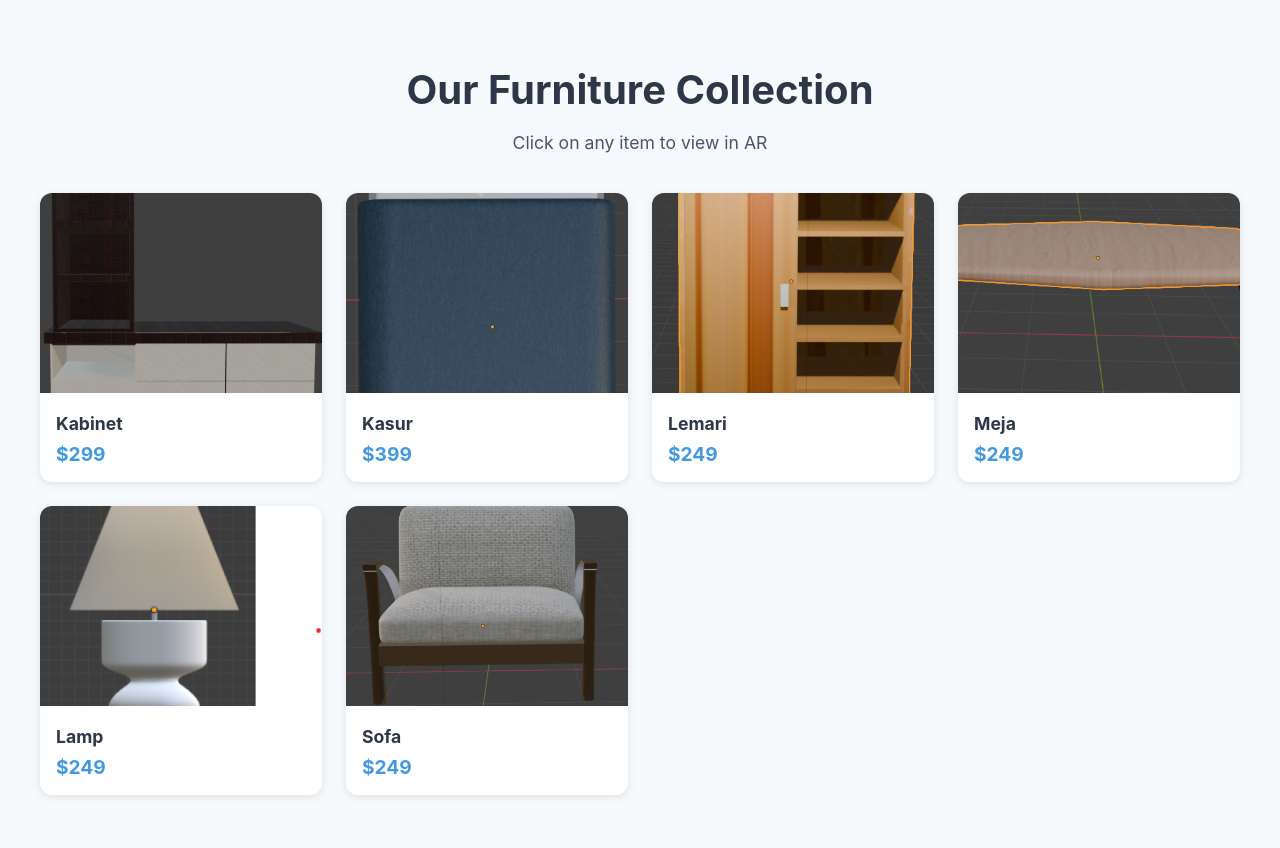
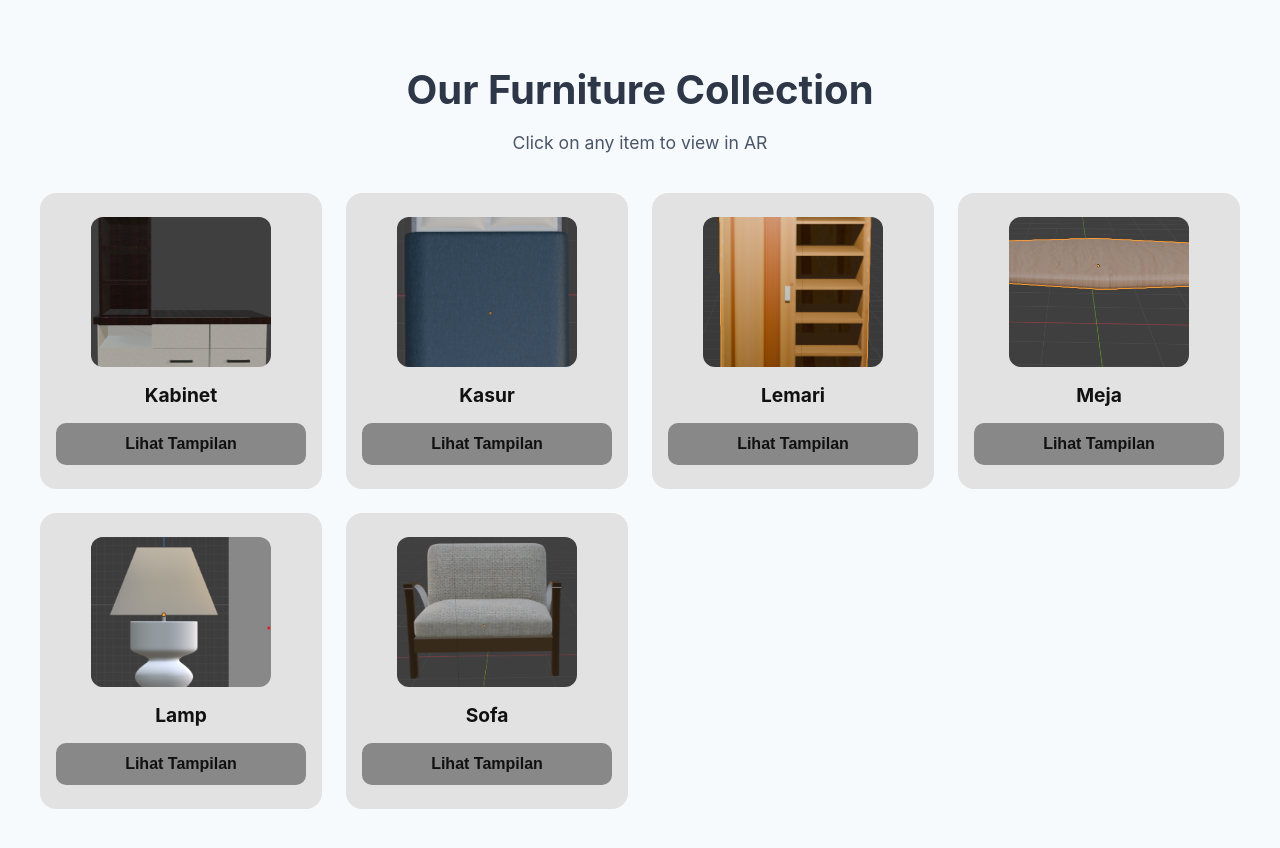
Before and after one commit to trisnapermadi7/FurnitureDemo, a React (Create React App) app: page /furniture in a window 1280 px wide. Shown: the top 848 px of the page. Built offline with nearby package versions, Linux system fonts and the light colour scheme.

Commit message:
Furniturecard ArView

```diff
--- a/src/components/ARView.js
+++ b/src/components/ARView.js
@@ -1,6 +1,6 @@
 import React, { useEffect, useState } from 'react';
 import * as THREE from 'three';
-import { ARButton } from 'three/examples/jsm/webxr/ARButton';
+// import { ARButton } from 'three/examples/jsm/webxr/ARButton';
 import { GLTFLoader } from 'three/examples/jsm/loaders/GLTFLoader';
 import { XREstimatedLight } from 'three/examples/jsm/webxr/XREstimatedLight';
 import { useParams, useNavigate } from 'react-router-dom';
@@ -96,13 +96,13 @@ function ARView() {
       scene.remove(xrLight);
     });
 
-    let arButton = ARButton.createButton(renderer, {
-      requiredFeatures: ["hit-test"],
-      optionalFeatures: ["dom-overlay", "light-estimation"],
-      domOverlay: { root: document.body },
-    });
-    arButton.style.bottom = "22%";
-    document.body.appendChild(arButton);
+    // let arButton = ARButton.createButton(renderer, {
+    //   requiredFeatures: ["hit-test"],
+    //   optionalFeatures: ["dom-overlay", "light-estimation"],
+    //   domOverlay: { root: document.body },
+    // });
+    // arButton.style.bottom = "22%";
+    // document.body.appendChild(arButton);
 
     for (let i = 0; i < models.length; i++) {
       const loader = new GLTFLoader();
--- a/src/components/FurnitureCard.css
+++ b/src/components/FurnitureCard.css
@@ -1,36 +1,58 @@
 .furniture-card {
-  background: white;
-  border-radius: 12px;
-  box-shadow: 0 2px 8px rgba(0, 0, 0, 0.1);
+  background: #e2e2e2; /* abu-abu muda */
+  border-radius: 16px;
+  box-shadow: none;
   overflow: hidden;
   cursor: pointer;
-  transition: all 0.2s;
+  padding: 24px 16px;
+  display: flex;
+  flex-direction: column;
+  align-items: center;
+  transition: transform 0.2s;
 }
 
 .furniture-card:hover {
   transform: translateY(-4px);
-  box-shadow: 0 4px 12px rgba(0, 0, 0, 0.15);
 }
 
 .card-image {
-  width: 100%;
-  height: 200px;
+  width: 180px;
+  height: 150px;
   object-fit: cover;
+  border-radius: 12px;
+  background: #888;
+  margin-bottom: 16px;
 }
 
 .card-info {
-  padding: 16px;
+  width: 100%;
+  display: flex;
+  flex-direction: column;
+  align-items: center;
 }
 
 .card-title {
-  margin: 0;
-  font-size: 1.1rem;
-  color: #2d3748;
+  margin: 0 0 16px 0;
+  font-size: 1.2rem;
+  font-weight: bold;
+  color: #111;
+  text-align: center;
 }
 
-.card-price {
-  margin: 8px 0 0;
-  font-size: 1.2rem;
+.card-button {
+  background: #888;
+  color: #111;
   font-weight: bold;
-  color: #4299e1;
+  font-size: 1rem;
+  border: none;
+  border-radius: 10px;
+  padding: 12px 24px;
+  margin-top: 0;
+  cursor: pointer;
+  width: 100%;
+  transition: background 0.2s;
 }
+
+.card-button:hover {
+  background: #666;
+}
--- a/src/components/FurnitureCard.js
+++ b/src/components/FurnitureCard.js
@@ -1,13 +1,15 @@
 import React from 'react';
 import './FurnitureCard.css';
 
-function FurnitureCard({ name, price, image, onClick }) {
+function FurnitureCard({ name, image, onClick }) {
   return (
-    <div className="furniture-card" onClick={onClick}>
+    <div className="furniture-card">
       <img src={image} alt={name} className="card-image" />
       <div className="card-info">
         <h3 className="card-title">{name}</h3>
-        <p className="card-price">${price}</p>
+        <button className="card-button" onClick={onClick}>
+          Lihat Tampilan
+        </button>
       </div>
     </div>
   );
```
